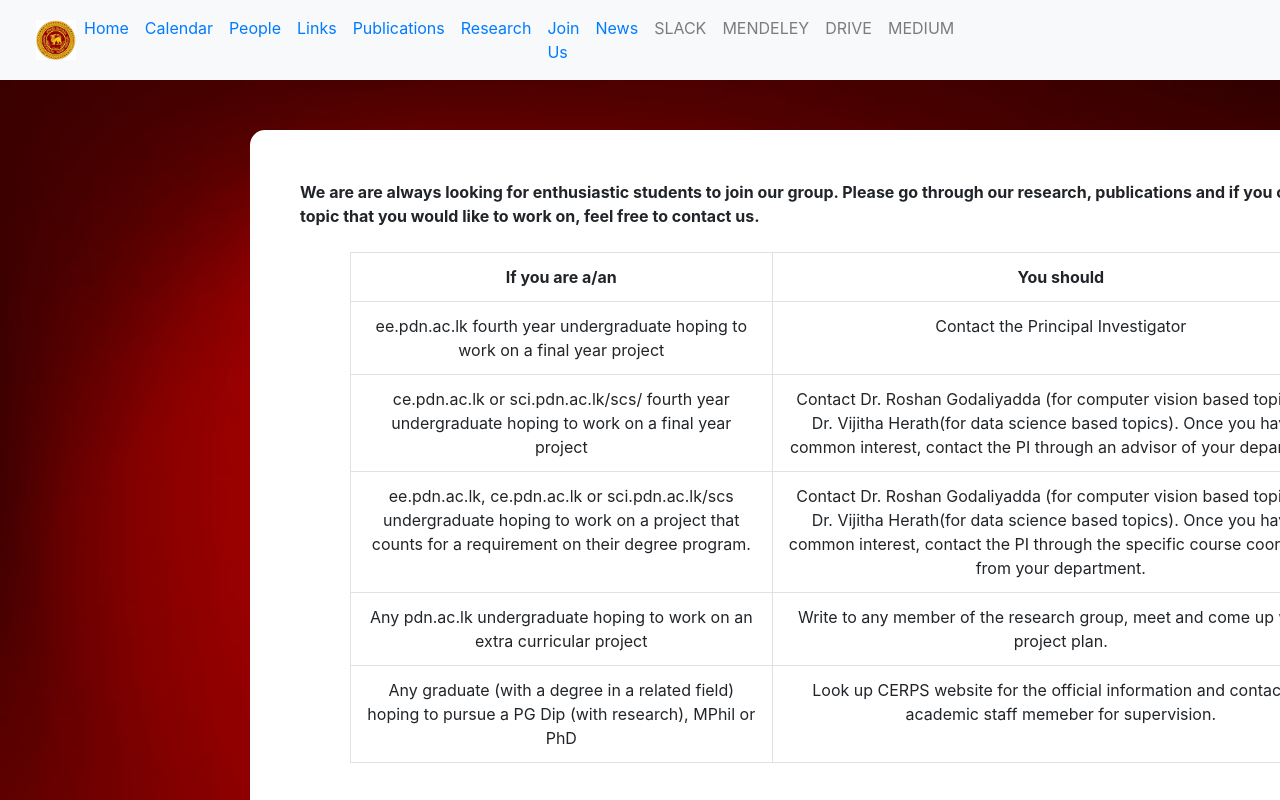
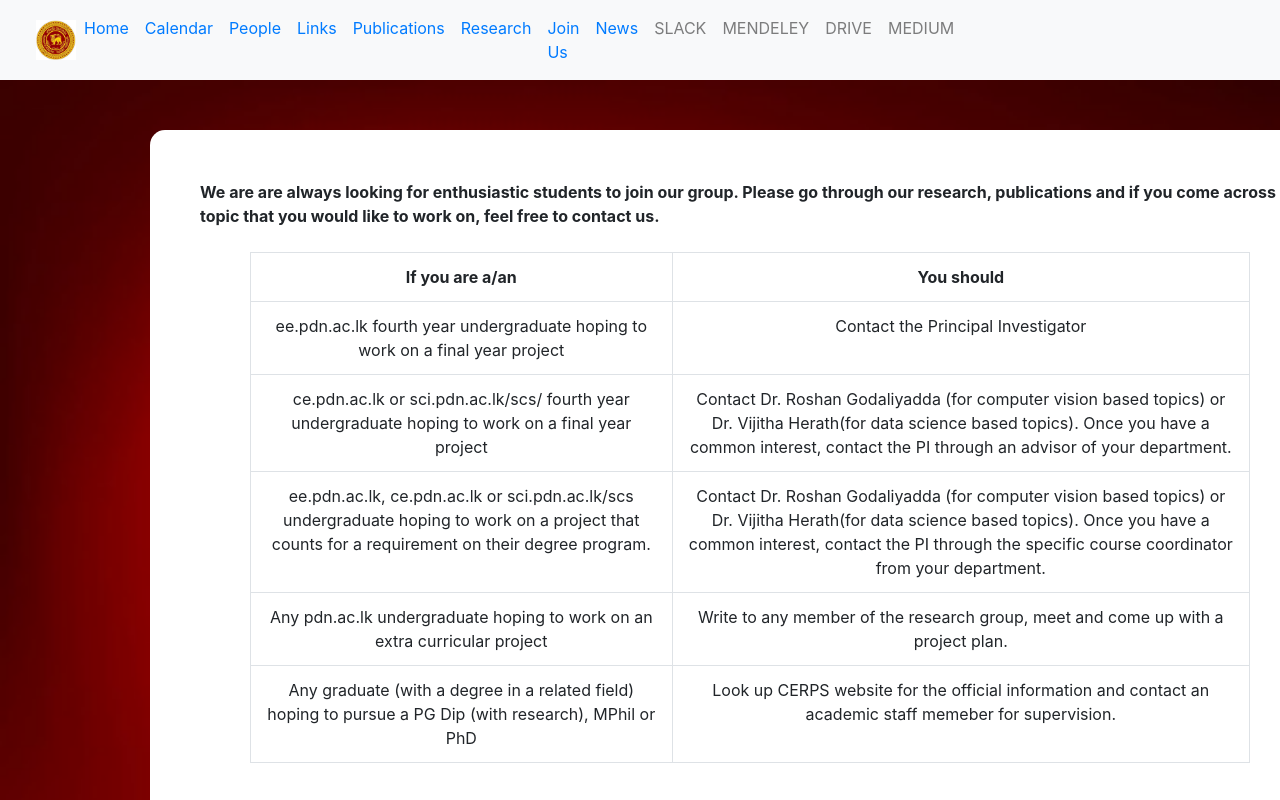
Before and after one commit to pdncovid/dashboard, a React (Create React App) app: page /joinUs in a window 1280 px wide. Shown: the top 800 px of the page. Built offline with nearby package versions, Linux system fonts and the light colour scheme.

Commit message:
margins set

```diff
--- a/src/containers/JoinUs.js
+++ b/src/containers/JoinUs.js
@@ -10,7 +10,7 @@ const JoinUs = (props) => {
 
       <div
         className="mainPanel"
-        style={{ width: 1200, height: 1200, marginLeft: 250 }}
+        style={{ width: 1200, height: 1200, marginLeft: 150 }}
       >
         {/* for a margin at the top of the white section */}
         <div style={{ height: 50 }}></div>
--- a/src/containers/Links.js
+++ b/src/containers/Links.js
@@ -8,7 +8,7 @@ const Links = (props) => {
 
       <div
         className="mainPanel"
-        style={{ width: 1200, height: 1200, marginLeft: 250 }}
+        style={{ width: 1200, height: 1200, marginLeft: 150 }}
       >
         {/* for a margin at the top of the white section */}
         <div style={{ height: 50 }}></div>
--- a/src/containers/People.js
+++ b/src/containers/People.js
@@ -8,7 +8,7 @@ const People = (props) => {
 
       <div
         className="mainPanel"
-        style={{ width: 1200, height: 1200, marginLeft: 250 }}
+        style={{ width: 1200, height: 1200, marginLeft: 150 }}
       >
         {/* for a margin at the top of the white section */}
         <div style={{ height: 50 }}></div>
--- a/src/containers/Publications.js
+++ b/src/containers/Publications.js
@@ -8,7 +8,7 @@ const Publications = (props) => {
 
       <div
         className="mainPanel"
-        style={{ width: 1200, height: 1200, marginLeft: 250 }}
+        style={{ width: 1200, height: 1200, marginLeft: 150 }}
       >
         {/* for a margin at the top of the white section */}
         <div style={{ height: 50 }}></div>
```
